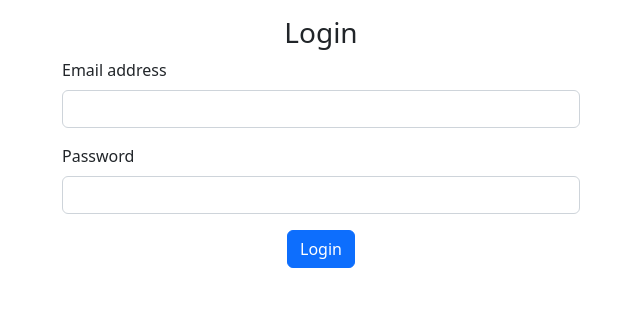
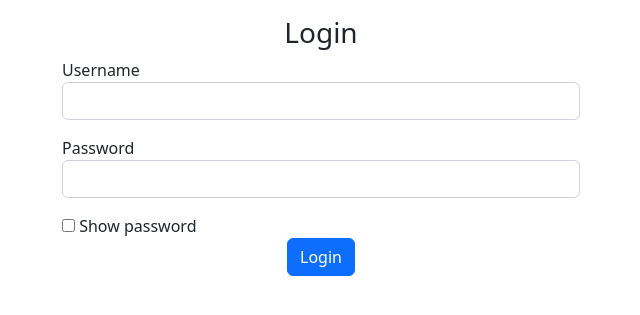
Before and after one commit to UltraViolet33/books-manager-flask, a Flask app: page /login in a window 1280 px wide. Shown: the part 56-371 px from the top of the page, without its empty margins (319-959 px from the left). Run offline with Flask 3, Linux system fonts and the light colour scheme; some libraries are stand-ins or nearby versions.

Commit message:
add loginForm and toggle password input visibility

```diff
--- a/app/auth.py
+++ b/app/auth.py
@@ -3,6 +3,7 @@ from . import db
 from .models.User import User
 from flask_login import login_user, logout_user, login_required, current_user
 from werkzeug.security import generate_password_hash, check_password_hash
+from .forms import LoginForm
 
 
 auth = Blueprint("auth", __name__)
@@ -10,6 +11,9 @@ auth = Blueprint("auth", __name__)
 
 @auth.route("/login", methods=["GET", "POST"])
 def login():
+
+    form = LoginForm()
+
     if request.method == "POST":
         email = request.form.get("email")
         password = request.form.get("password")
@@ -26,7 +30,7 @@ def login():
             print(email)
             flash("Email or password incorrect !", category="error")
 
-    return render_template("login.html", user=current_user)
+    return render_template("login.html", user=current_user, form=form)
 
 
 
--- a/app/forms.py
+++ b/app/forms.py
@@ -1,6 +1,13 @@
 from flask_wtf import FlaskForm
-from wtforms import StringField, TextAreaField, SelectField, IntegerField, SelectMultipleField
+from wtforms import StringField, BooleanField, TextAreaField, SelectField, IntegerField, SelectMultipleField, PasswordField
 from wtforms.validators import DataRequired
+
+
+class LoginForm(FlaskForm):
+    username = StringField("Username", validators=[DataRequired()])
+    password = PasswordField("Password", validators=[
+                             DataRequired()], id="password")
+    show_password = BooleanField('Show password', id='check')
 
 
 class BookForm(FlaskForm):
@@ -10,7 +17,6 @@ class BookForm(FlaskForm):
     categories = SelectField(validators=[DataRequired()])
 
 
-
 class AuthorForm(FlaskForm):
     name = StringField("Nom", validators=[DataRequired()])
 
--- /dev/null
+++ b/app/static/password_input.js
@@ -0,0 +1,11 @@
+window.addEventListener("load", function () {
+    var checkbox = document.getElementById('check');
+    var x = document.getElementById('password');
+    checkbox.addEventListener('change', function () {
+        if (this.checked) {
+            x.type = 'text';
+        } else {
+            x.type = 'password';
+        }
+    });
+});
--- a/app/templates/login.html
+++ b/app/templates/login.html
@@ -1,26 +1,25 @@
-{% extends "base.html" %}
-
-
-{% block title %} Login {% endblock %}
-
-
-{% block content %}
+{% extends "base.html" %}{% block title %} Login {% endblock %}{% block content %}
 <div class="row justify-content-center m-3">
     <div class="col-6">
         <h3 align="center">Login</h3>
         <form method="POST">
+            {{ form.csrf_token }}
             <div class="mb-3">
-                <label for="email" class="form-label">Email address</label>
-                <input type="email" class="form-control" id="email" name="email">
+                {{form.username.label}}
+                {{form.username(class="form-control")}}
             </div>
             <div class="mb-3">
-                <label for="password" class="form-label">Password</label>
-                <input type="password" class="form-control" id="password" name="password">
+                {{form.password.label}}
+                {{form.password(class="form-control")}}
             </div>
-            <div align="center">
-                <button type="submit" class="btn btn-primary">Login</button>
-            </div>
+            {{form.show_password()}}
+            {{form.show_password.label}}
+        </form>
+        <div align="center">
+            <button type="submit" class="btn btn-primary">Login</button>
+        </div>
         </form>
     </div>
 </div>
+<script src="{{url_for('static', filename='password_input.js')}}"></script>
 {% endblock %}
```
